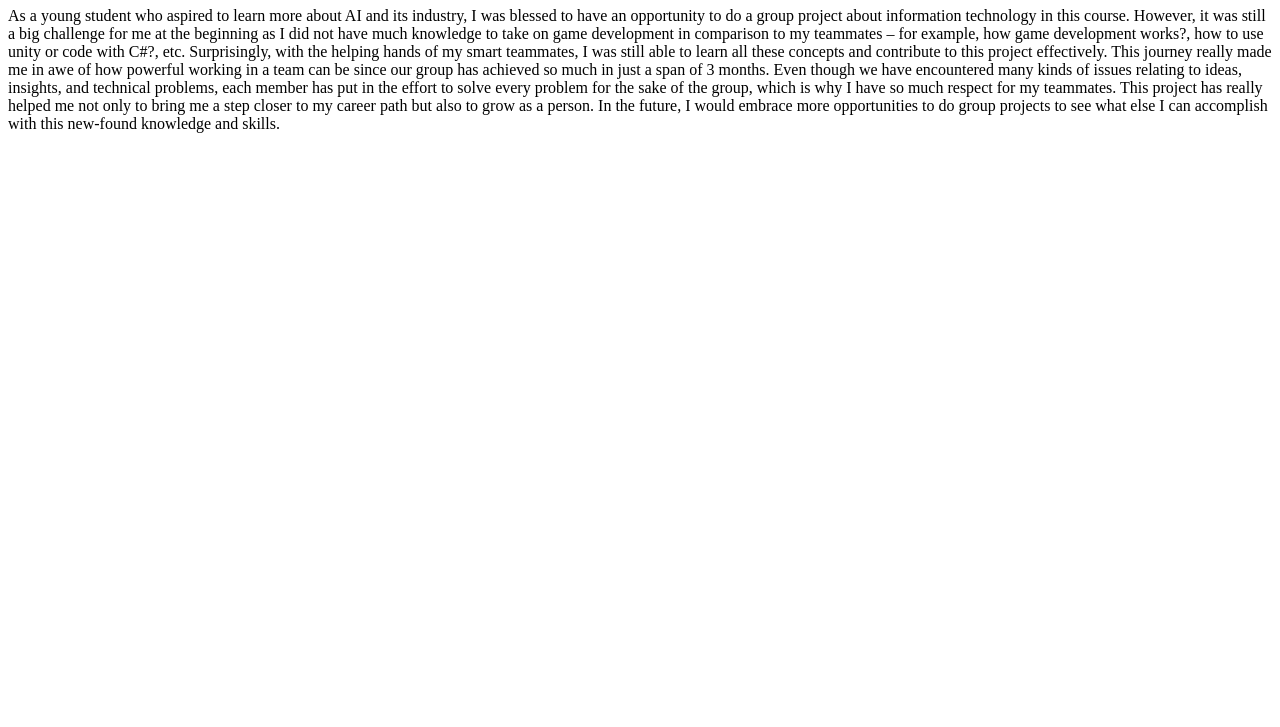
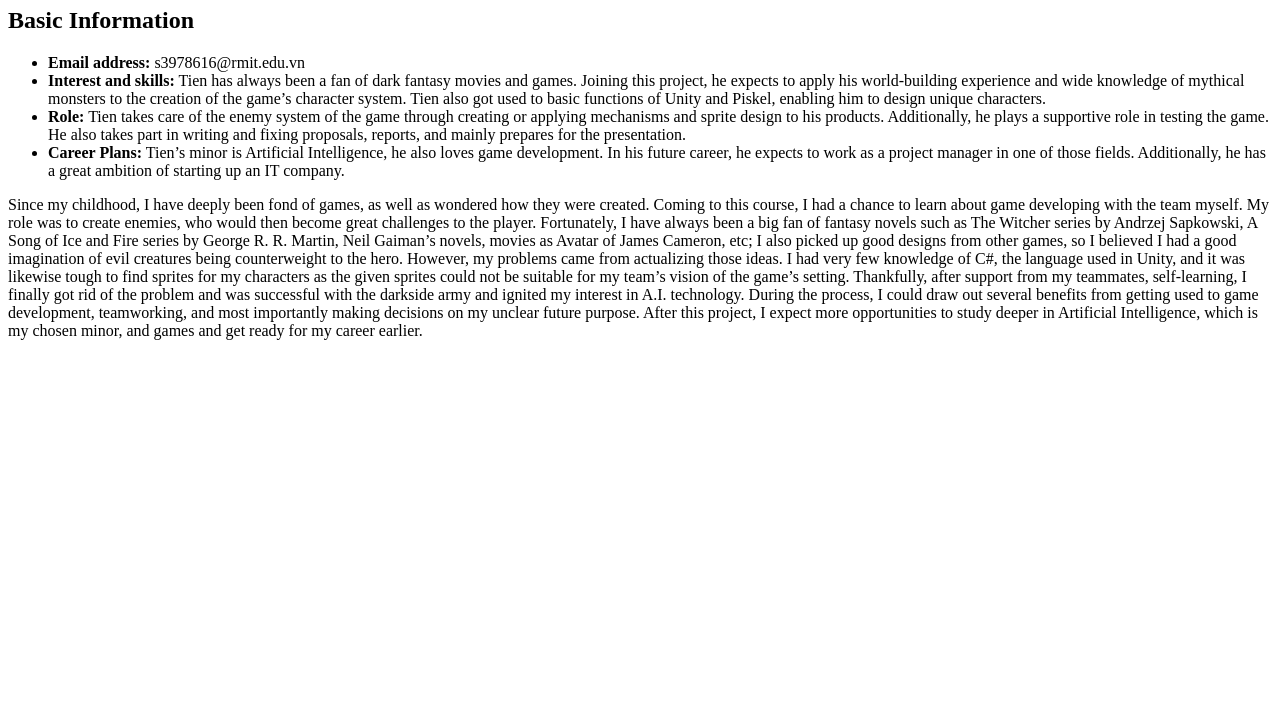
Before and after one commit to Netherheim/Netherheim.github.io, a plain HTML site: page contentFiles/IndivualReflection/Tien.html in a window 1280 px wide. Shown: the part 73-800 px from the top of the page. Drawn offline with Linux system fonts and the light colour scheme.

Commit message:
Tien Update

```diff
--- a/contentFiles/IndivualReflection/Tien.html
+++ b/contentFiles/IndivualReflection/Tien.html
@@ -14,18 +14,40 @@
 </head>
 
 <body>
-    <h1>Tran Phan Trong Phuc</h1>
-    <p>As a young student who aspired to learn more about AI and its industry, I was blessed to have an opportunity to
-        do a group project about information technology in this course. However, it was still a big challenge for me at
-        the beginning as I did not have much knowledge to take on game development in comparison to my teammates – for
-        example, how game development works?, how to use unity or code with C#?, etc. Surprisingly, with the helping
-        hands of my smart teammates, I was still able to learn all these concepts and contribute to this project
-        effectively. This journey really made me in awe of how powerful working in a team can be since our group has
-        achieved so much in just a span of 3 months. Even though we have encountered many kinds of issues relating to
-        ideas, insights, and technical problems, each member has put in the effort to solve every problem for the sake
-        of the group, which is why I have so much respect for my teammates. This project has really helped me not only
-        to bring me a step closer to my career path but also to grow as a person. In the future, I would embrace more
-        opportunities to do group projects to see what else I can accomplish with this new-found knowledge and skills.
+    <h1>Nguyen Trong Tien</h1>
+    <h2>Basic Information</h2>
+    <ul>
+        <li><strong>Email address:</strong> s3978616@rmit.edu.vn
+        </li>
+        <li><strong>Interest and skills:</strong> Tien has always been a fan of dark fantasy movies and games. Joining
+            this project, he expects to apply his world-building experience and wide knowledge of mythical monsters to
+            the creation of the game’s character system. Tien also got used to basic functions of Unity and Piskel,
+            enabling him to design unique characters.
+        </li>
+        <li><strong>Role:</strong> Tien takes care of the enemy system of the game through creating or applying
+            mechanisms and sprite design to his products. Additionally, he plays a supportive role in testing the game.
+            He also takes part in writing and fixing proposals, reports, and mainly prepares for the presentation.
+
+
+        </li>
+        <li><strong>Career Plans:</strong> Tien’s minor is Artificial Intelligence, he also loves game development. In
+            his future career, he expects to work as a project manager in one of those fields. Additionally, he has a
+            great ambition of starting up an IT company.
+        </li>
+    </ul>
+    <p>Since my childhood, I have deeply been fond of games, as well as wondered how they were created. Coming to this
+        course, I had a chance to learn about game developing with the team myself. My role was to create enemies, who
+        would then become great challenges to the player. Fortunately, I have always been a big fan of fantasy novels
+        such as The Witcher series by Andrzej Sapkowski, A Song of Ice and Fire series by George R. R. Martin, Neil
+        Gaiman’s novels, movies as Avatar of James Cameron, etc; I also picked up good designs from other games, so I
+        believed I had a good imagination of evil creatures being counterweight to the hero. However, my problems came
+        from actualizing those ideas. I had very few knowledge of C#, the language used in Unity, and it was likewise
+        tough to find sprites for my characters as the given sprites could not be suitable for my team’s vision of the
+        game’s setting. Thankfully, after support from my teammates, self-learning, I finally got rid of the problem and
+        was successful with the darkside army and ignited my interest in A.I. technology. During the process, I could
+        draw out several benefits from getting used to game development, teamworking, and most importantly making
+        decisions on my unclear future purpose. After this project, I expect more opportunities to study deeper in
+        Artificial Intelligence, which is my chosen minor, and games and get ready for my career earlier.
     </p>
 </body>
 
```
